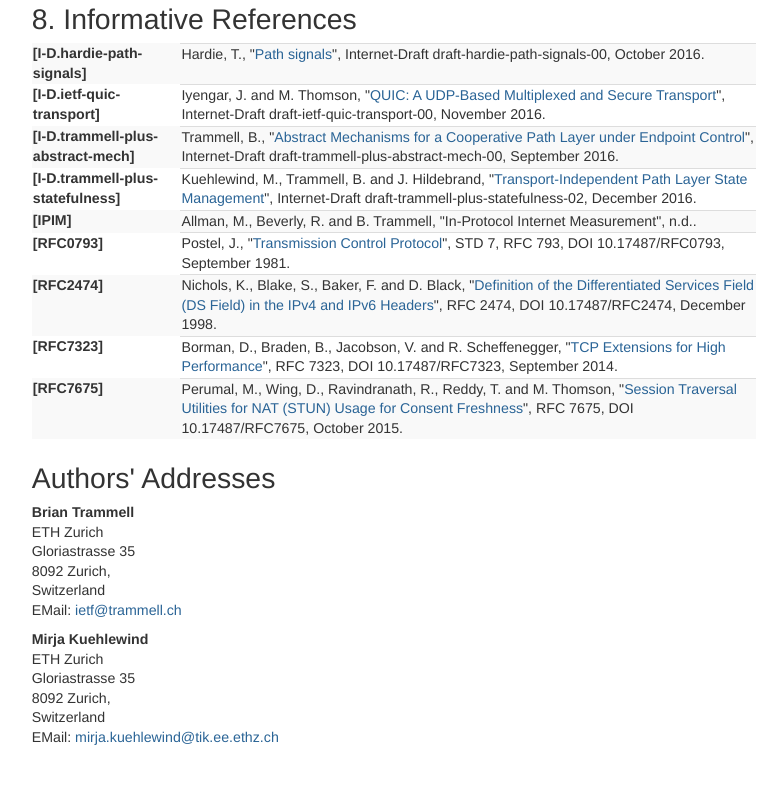
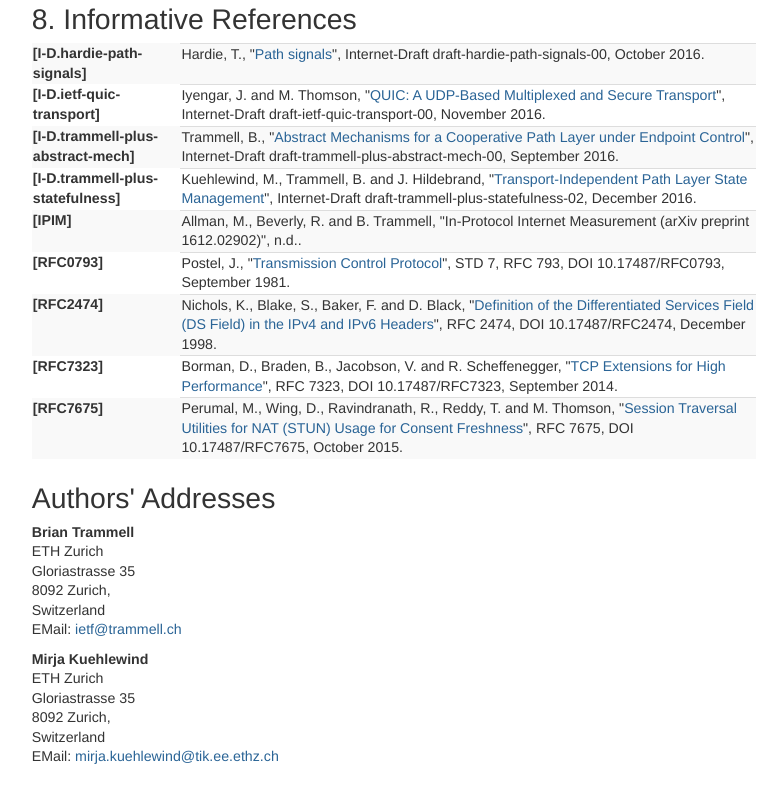
Before and after one commit to mami-project/draft-kt-plus-protocol, a plain HTML site: page draft-kt-plus-protocol.html in a window 1280 px wide. Shown: the part 7192-7994 px from the top of the page, without its empty margins (40-824 px from the left). Drawn offline with Linux system fonts and the light colour scheme.

Commit message:
Script updating gh-pages. [ci skip]

```diff
--- a/draft-kt-plus-protocol.html
+++ b/draft-kt-plus-protocol.html
@@ -596,7 +596,7 @@ address {
       <td class="reference">
         <b id="IPIM">[IPIM]</b>
       </td>
-      <td class="top"><a>Allman, M.</a>, <a>Beverly, R.</a> and <a>B. Trammell</a>, "<a>In-Protocol Internet Measurement</a>", n.d..</td>
+      <td class="top"><a>Allman, M.</a>, <a>Beverly, R.</a> and <a>B. Trammell</a>, "<a>In-Protocol Internet Measurement (arXiv preprint 1612.02902)</a>", n.d..</td>
     </tr>
     <tr>
       <td class="reference">
```
Also changed, not shown: index.html (+1 -1 lines), draft-kt-plus-protocol.txt.
